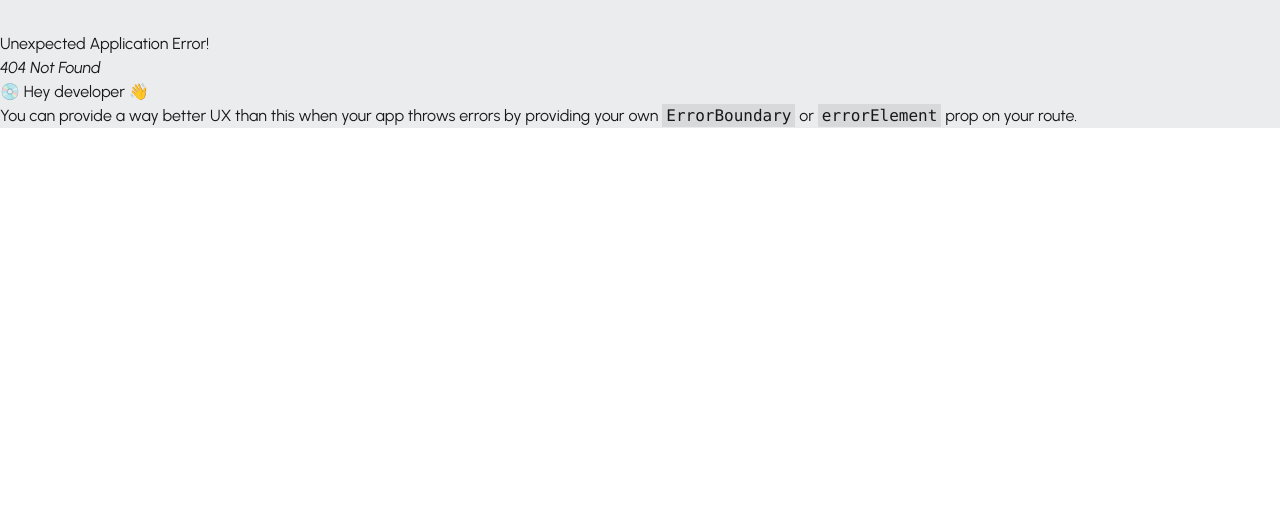
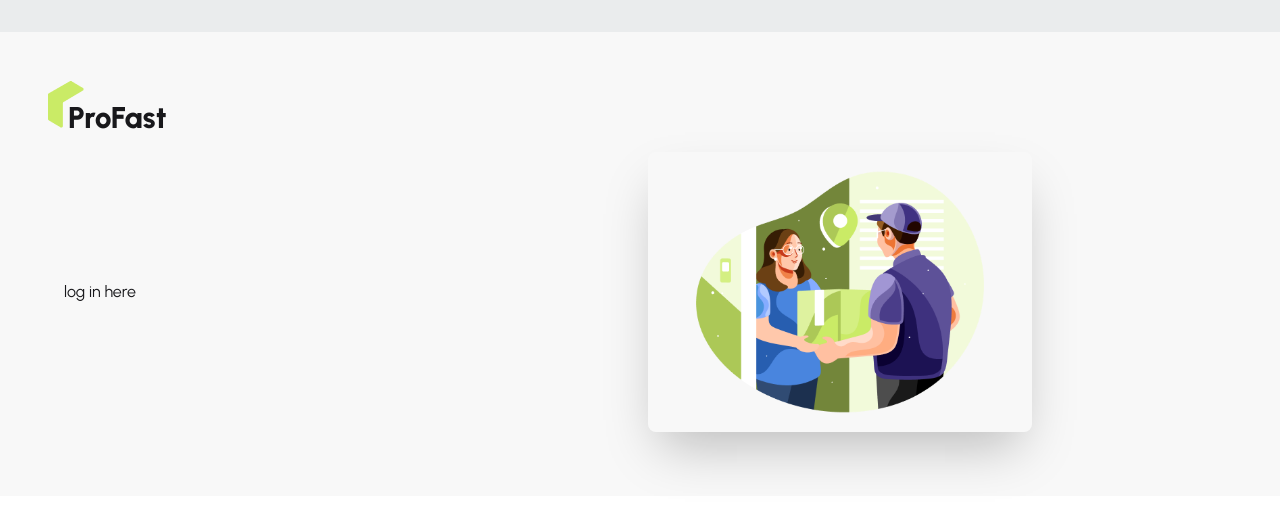
Before and after one commit to Khaiyum-Ahmed/ProFast-Client, a React (Vite) app: page /login in a window 1280 px wide. Before the commit this address had no page. Shown: the top 518 px of the page. Built offline with nearby package versions, Linux system fonts and the light colour scheme.

Commit message:
create auth layout

```diff
--- a/package.json
+++ b/package.json
@@ -15,6 +15,7 @@
     "react": "^19.1.1",
     "react-dom": "^19.1.1",
     "react-fast-marquee": "^1.6.5",
+    "react-hook-form": "^7.65.0",
     "react-icons": "^5.5.0",
     "react-responsive-carousel": "^3.2.23",
     "react-router": "^7.9.4",
--- /dev/null
+++ b/src/Layouts/AuthLayouts.jsx
@@ -0,0 +1,25 @@
+import { Outlet } from "react-router";
+import authimg from "../assets/images/authImage.png"
+import ProfastLogo from "../Shared/ProfastLogo";
+const AuthLayouts = () => {
+    return (
+        <div className="p-12 bg-base-200">
+            <div>
+                <ProfastLogo></ProfastLogo>
+            </div>
+            <div className="hero-content flex-col lg:flex-row-reverse">
+                <div className="flex-1">
+                    <img
+                        src={authimg}
+                        className="max-w-sm rounded-lg shadow-2xl"
+                    />
+                </div>
+                <div className="flex-1">
+                    <Outlet></Outlet>
+                </div>
+            </div>
+        </div>
+    );
+};
+
+export default AuthLayouts;
--- /dev/null
+++ b/src/Pages/AuthenticationPages/Login/Login.jsx
@@ -0,0 +1,11 @@
+import React from 'react';
+
+const Login = () => {
+    return (
+        <div>
+            <h2>log in here</h2>
+        </div>
+    );
+};
+
+export default Login;
--- /dev/null
+++ b/src/Pages/ErrorPage/ErrorPage.jsx
@@ -0,0 +1,10 @@
+import errorImg from "../../assets/images/404 error with person looking for-bro.png"
+const ErrorPage = () => {
+    return (
+        <div className="flex justify-center items-center min-h-screen">
+            <img className="w-4xl" src={errorImg} alt="" />
+        </div>
+    );
+};
+
+export default ErrorPage;
--- a/src/index.css
+++ b/src/index.css
@@ -8,3 +8,16 @@
   font-weight: 400;
   font-style: normal;
 }
+a{
+  color: #606060;
+  font-weight: 500;
+}
+a.active{
+    background-color: #CAEB66;
+    border: 1px solid #CAEB66;
+    border-radius: 50px;
+    color: #5B6A2E;
+    font-weight: 700;
+    font-size: 16px;
+    padding: 12px 20px;
+}
--- a/src/routes/router.jsx
+++ b/src/routes/router.jsx
@@ -1,16 +1,37 @@
 import { createBrowserRouter } from "react-router";
 import Home from "../Pages/Home/Home/Home";
 import MainLayouts from "../Layouts/MainLayouts";
+import ErrorPage from "../Pages/ErrorPage/ErrorPage";
+import Login from "../Pages/AuthenticationPages/Login/Login";
+import AuthLayouts from "../Layouts/AuthLayouts";
 
 export const router = createBrowserRouter([
   {
     path: "/",
     Component: MainLayouts,
-    children:[
-        {
-            index: true,
-            Component:Home
-        }
+    children: [
+      {
+        index: true,
+        Component: Home
+      },
+      {
+        path: "*",
+        Component: ErrorPage
+      }
     ]
   },
+  {
+    path:"/",
+    Component:AuthLayouts,
+    children:[
+      {
+        path: "/login",
+        Component:Login
+      }
+    ]
+  },
+  {
+    path: "*",
+    Component: ErrorPage
+  }
 ]);
```
Also changed, not shown: 2 other files (tests, documents, lock files or other folders).
